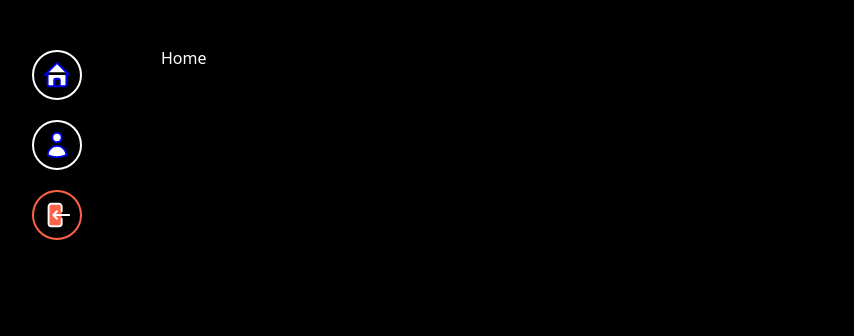
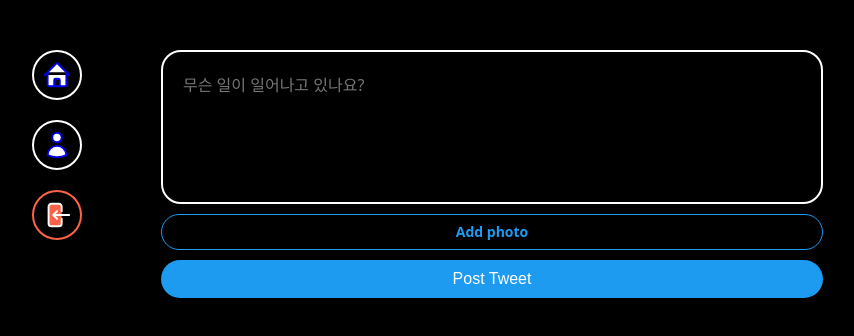
Before and after one commit to realsingeriu/nwitter, a React app: page / in a window 1280 px wide. Shown: the top 336 px of the page, without its empty margins (237-1091 px from the left). Built offline with nearby package versions, Linux system fonts and the light colour scheme; no server answers; sample sign-in values are in the browser's storage; the HTML template or start-up script is replaced by a standard one.

Commit message:
포스터트윗작성 폼 구현

```diff
--- a/src/components/PostTweetForm.jsx
+++ b/src/components/PostTweetForm.jsx
@@ -60,7 +60,7 @@
 export default function PostTweetForm() {
   const [isLoading, setLoading] = useState(false);
   const [tweet, setTweet] = useState("");
-  const [file, setFile] = (useState < File) | (null > null);
+  const [file, setFile] = useState(null);
   const onChange = (e) => {
     setTweet(e.target.value);
   };
@@ -77,8 +77,9 @@
         maxLength={180}
         onChange={onChange}
         value={tweet}
-        placeholder="What is happening?!"
+        placeholder="무슨 일이 일어나고 있나요?"
       />
+      {/* 파일이 저장된 상태면 photo added 표시가 뜬다 */}
       <AttachFileButton htmlFor="file">
         {file ? "Photo added ✅" : "Add photo"}
       </AttachFileButton>
--- a/src/routes/Home.jsx
+++ b/src/routes/Home.jsx
@@ -1,11 +1,12 @@
 import React from "react";
 import { auth } from "../firebase";
+import PostTweetForm from "../components/PostTweetForm";
 
 const Home = () => {
   const logOut = () => {
     auth.signOut();
   };
-  return <h1>Home</h1>;
+  return <PostTweetForm />;
 };
 
 export default Home;
```
